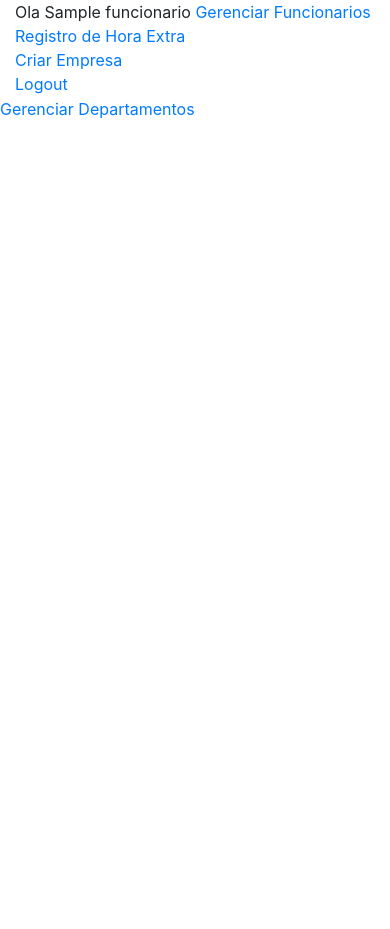
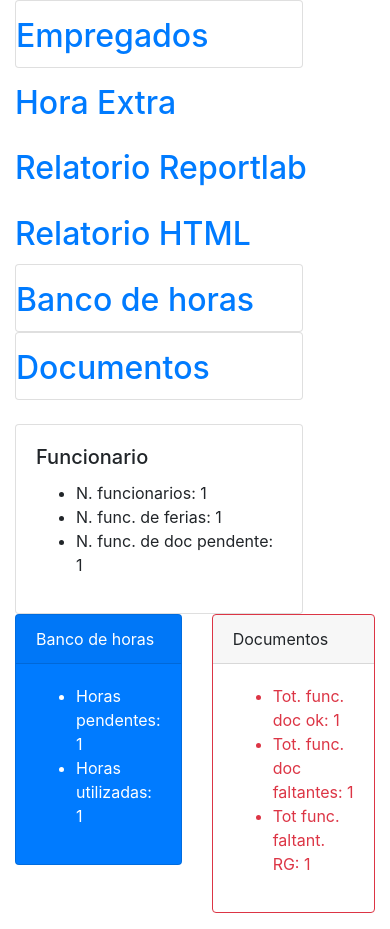
Before and after one commit to leocassiosilva/gestao_rh, a Django app: template apps/core/templates/core/index.html in a window 390 px wide. Before the commit the page ends 119 px from the top, so only its background shows below. Run offline with Django 3.2, Linux system fonts and the light colour scheme; the template is opened without the code that fills it: most values are stand-ins (such as "Sample title", 1, 10 or a date in 2020); some libraries are stand-ins or nearby versions.

Commit message:
criando relatorios e melhorando templates

```diff
--- a/apps/core/templates/core/index.html
+++ b/apps/core/templates/core/index.html
@@ -1,24 +1,87 @@
 {% extends 'base.html' %}
+{% load i18n %}
 
 {% block main %}
 <div class="row">
-    <div class="col-sm">
-        Ola {{usuario.funcionario.nome}}
-        <a href="{% url 'list_funcionario' %}">Gerenciar Funcionarios</a>
-        <a href="{% url 'list_hora_extra' %}">Registro de Hora Extra</a>
+
+    <div class="col">
+        <div class="card" style="width: 18rem;">
+            <h2>
+                <i class="fa fa-users" style="font-size:48px;color:blue"></i>
+                <a href="{% url 'list_funcionario' %}">Empregados</a>
+            </h2>
+        </div>
+        <h2>
+            <i class="fa fa-users" style="font-size:48px;color:blue"></i>
+            <a href="{% url 'list_hora_extra' %}">Hora Extra</a>
+        </h2>
+        <h2>
+            <i class="fa fa-users" style="font-size:48px;color:blue"></i>
+            <a href="{% url 'pdf_reportlab' %}">Relatorio Reportlab</a>
+        </h2>
+        <h2>
+            <i class="fa fa-users" style="font-size:48px;color:blue"></i>
+            <a href="{% url 'relatorio_funcionarios_html' %}">Relatorio HTML</a>
+        </h2>
     </div>
-    <div class="col-sm">
-        {% if usuario.funcionario.empresa %}
-            <a href="{% url 'edit_empresa' usuario.funcionario.empresa.id %}">Editar Empresa</a>
-        {% else %}
-            <a href="{% url 'create_empresa' %}">Criar Empresa</a>
-        {% endif %}
+
+    <div class="col">
+        <div class="card" style="width: 18rem;">
+            <h2>
+                <i class="fa fa-clock-o" style="font-size:48px;color:blue"></i>
+                <a href="{% url 'list_hora_extra' %}">Banco de horas</a>
+            </h2>
+        </div>
     </div>
-    <div class="col-sm">
-        <a href="{ url 'logout' %}">Logout</a>
+
+    <div class="col">
+        <div class="card" style="width: 18rem;">
+
+            <h2>
+                <i class="fa fa-book" style="font-size:48px;color:blue"></i>
+                <a href="{% url 'list_hora_extra' %}">Documentos</a>
+            </h2>
+        </div>
     </div>
-    <div class="col-sm"></div>
-        <a href="{% url 'list_departamentos' %}">Gerenciar Departamentos</a>
+</div>
+
+<br>
+<div class="row">
+    <div class="col">
+        <div class="card" style="width: 18rem;">
+            <div class="card-body">
+                <h5 class="card-title">Funcionario</h5>
+                <ul>
+                    <li>N. funcionarios: {{ total_funcionarios }}</li>
+                    <li>N. func. de ferias: {{ total_funcionarios_ferias }}</li>
+                    <li>N. func. de doc pendente: {{ total_funcionarios_doc_pendente }}</li>
+                </ul>
+            </div>
+        </div>
+    </div>
+
+    <div class="col">
+        <div class="card text-white bg-primary mb-3" style="max-width: 18rem;">
+            <div class="card-header">Banco de horas</div>
+            <div class="card-body">
+                <ul>
+                    <li>Horas pendentes: {{ total_hora_extra_pendente }}</li>
+                    <li>Horas utilizadas: {{ total_hora_extra_utilizadas }}</li>
+                </ul>
+            </div>
+        </div>
+    </div>
+    <div class="col">
+        <div class="card border-danger mb-3" style="max-width: 18rem;">
+            <div class="card-header">Documentos</div>
+            <div class="card-body text-danger">
+                <ul>
+                    <li>Tot. func. doc ok: {{ total_funcionarios_doc_ok }}</li>
+                    <li>Tot. func. doc faltantes: {{ total_funcionarios_doc_pendente }}</li>
+                    <li>Tot func. faltant. RG: {{ total_funcionarios_rg }}</li>
+                </ul>
+            </div>
+        </div>
     </div>
 </div>
 {%endblock%}
--- a/apps/empresas/templates/empresas/empresa_form.html
+++ b/apps/empresas/templates/empresas/empresa_form.html
@@ -1,9 +1,10 @@
 {% extends 'base.html' %}
+{% load bootstrap %}
 
 {% block main %}
 <form method="post">
     {% csrf_token %}
-    {{ form }}
+    {{ form|bootstrap }}
     <button type="submit">Salvar</button>
 </form>
 {% endblock %}
--- a/apps/funcionarios/models.py
+++ b/apps/funcionarios/models.py
@@ -15,7 +15,7 @@ class Funcionario(models.Model):
 
     @property
     def total_horas_extra(self):
-        total = self.registrohoraextra_set.all().aggregate(
+        total = self.registrohoraextra_set.filter(utilizada=False).aggregate(
             Sum('horas'))['horas__sum']
         return total or 0
 
--- a/apps/funcionarios/urls.py
+++ b/apps/funcionarios/urls.py
@@ -1,10 +1,14 @@
 from django.urls import path, include
-from .views import (FuncionariosDelete, FuncionariosList, FuncionariosUpdate, FuncionariosCreate)
+from .views import (FuncionariosDelete, FuncionariosList, FuncionariosUpdate, FuncionariosCreate, Pdf, PdfDebug,relatorio_funcionarios)
 
 urlpatterns = [
     path('', FuncionariosList.as_view(), name='list_funcionario'),
     path('editar/<int:pk>/', FuncionariosUpdate.as_view(), name='update_funcionario'),
     path('deletar/<int:pk>/', FuncionariosDelete.as_view(), name='delete_funcionario'),
     path('criar/', FuncionariosCreate.as_view(), name='create_funcionario'),
+    path('pdf-reportlab/', relatorio_funcionarios, name='pdf_reportlab'),
+    path('relatorio_funcionarios_html', Pdf.as_view(), name='relatorio_funcionarios_html'),
+    path('relatorio_funcionarios_html_debug', PdfDebug.as_view(), name='relatorio_funcionarios_html_debug'),
+
 
 ]
--- a/apps/registro_hora_extra/urls.py
+++ b/apps/registro_hora_extra/urls.py
@@ -1,6 +1,6 @@
 from django.urls import path, include
 
-from .views import HoraExtraList, HoraExtraDelete, HoraExtraCreate, HoraExtraUpdate, HoraExtraUpdateBase, UtilizouHoraExtra
+from .views import ExportarParaCSV,ExportarExcel, HoraExtraList, HoraExtraDelete, HoraExtraCreate, HoraExtraUpdate, HoraExtraUpdateBase, UtilizouHoraExtra
 
 urlpatterns = [
     path('', HoraExtraList.as_view(), name='list_hora_extra'),
@@ -9,4 +9,6 @@ urlpatterns = [
     path('editar/<int:pk>/', HoraExtraUpdateBase.as_view(), name='update_hora_extra_base'),
     path('utilizou-hora-extra/<int:pk>/', UtilizouHoraExtra.as_view(), name='utilizou_hora_extra'),
     path('deletar/<int:pk>/', HoraExtraDelete.as_view(), name='delete_hora_extra'),
+    path('exportar-csv', ExportarParaCSV.as_view(), name='exportar_csv'),
+    path('exportar-excel', ExportarExcel.as_view(), name='exportar_excel'),
 ]
--- a/templates/base.html
+++ b/templates/base.html
@@ -8,6 +8,8 @@
     <meta http-equiv="X-UA-Compatible" content="ie=edge">
     <link rel="stylesheet" href="{% static 'bootstrap/css/bootstrap.min.css' %}">
     <title>{% block title %} {% endblock %}</title>
+    {% block staticcss %}
+    {% endblock %}
 </head>
 <body>
 
```
Also changed, not shown: apps/departamentos/templates/departamentos/departamento_list.html (+5 -6 lines), apps/funcionarios/templates/funcionarios/funcionario_list.html (+21 -12 lines), apps/funcionarios/templates/funcionarios/relatorio.html (added, +17 -0 lines), apps/funcionarios/views.py (+73 -0 lines), apps/registro_hora_extra/templates/registro_hora_extra/registrohoraextra_list.html (+10 -5 lines), apps/registro_hora_extra/views.py (+57 -0 lines), requirements.txt (+33 -0 lines), apps/funcionarios/templates/funcionarios/funcionario_form.html (line endings or trailing spaces).
